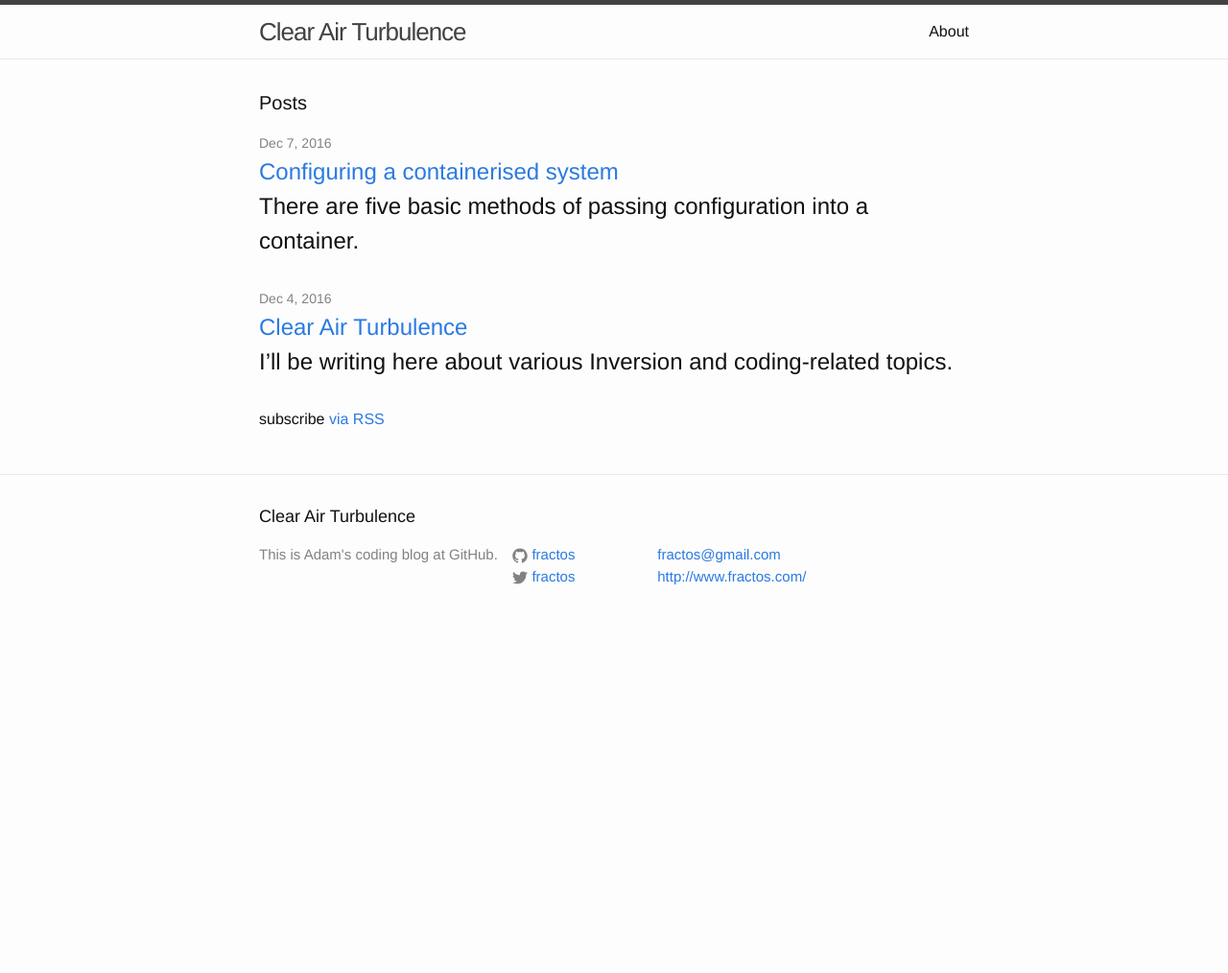
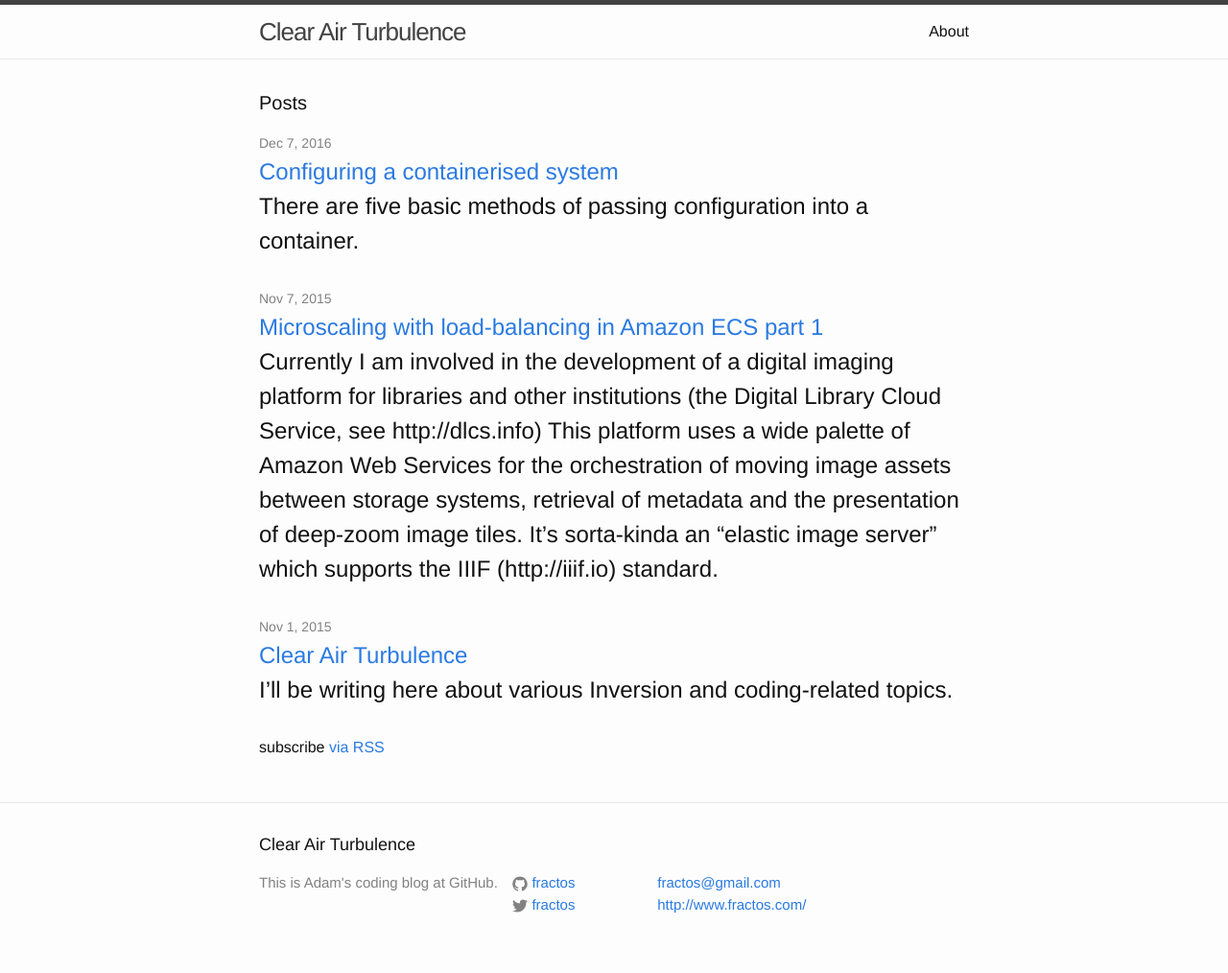
Before and after one commit to fractos/fractos.github.io, a Jekyll site: the page built from index.html, in a window 1280 px wide. Shown: the whole page at 96% size. Built offline with Jekyll 4.4.1, drawn with Linux system fonts in a browser that asks for light colours; before the commit the page ends 900 px from its top, so only the background shows below that; some of the changed lines change nothing that is shown.

Commit message:
rewriting history.

```diff
--- a/_posts/2016-12-04-clear-air-turbulence.markdown
+++ b/_posts/2015-11-01-clear-air-turbulence.markdown
@@ -1,7 +1,7 @@
 ---
 layout: post
 title:  "Clear Air Turbulence"
-date:   2016-12-04 11:15:00
+date:   2015-11-01 11:15:00
 categories: welcome
 ---
 I'll be writing here about various Inversion and coding-related topics.
--- /dev/null
+++ b/_posts/2015-11-07-microscaling-with-load-balancing-in-amazon-ecs-part-1.markdown
@@ -0,0 +1,47 @@
+---
+layout: post
+title:  "Microscaling with load-balancing in Amazon ECS part 1"
+date:   2015-11-07 15:00:00
+categories: containers microscaling
+---
+Currently I am involved in the development of a digital imaging platform for libraries and other institutions (the Digital Library Cloud Service, see http://dlcs.info) This platform uses a wide palette of Amazon Web Services for the orchestration of moving image assets between storage systems, retrieval of metadata and the presentation of deep-zoom image tiles. It's sorta-kinda an "elastic image server" which supports the IIIF (http://iiif.io) standard.
+
+The system is split into two layers - Orchestration and Image-Serving. Both of these are intended to auto-scale independently, and this has been achieved with the Orchestration layer by deploying it as an Elastic Beanstalk application. Since this application is (currently) a .Net application that lives in IIS, then this environment suits it well.
+
+The Image-Serving layer is Linux-based, comprising of a lightweight HTTP daemon (lighttpd) and Ruven Patel's IIPSrv (http://iipimage.sourceforge.net/) with optimised Jpeg-2000 support. This is quite easily deployed as a Docker container and that is what our current prototype uses.
+
+Since we are using Docker anyway, I looked into how Amazon's Elastic Container Service could be used to auto-scale the Image-Serving layer on demand.
+
+What I found was that the concept of a Service in ECS did not cover how I thought it could be used.
+
+### Services under ECS
+
+(http://docs.aws.amazon.com/AmazonECS/latest/developerguide/service-load-balancing.html)
+
+A Service in ECS represents parts of an application that are distributed across various Docker containers. A cluster of EC2 instances form a group of hosts that a Service may be deployed to. Each host may contain a maximum of one instance of a Service. When scaling occurs, the EC2 cluster can expand or contract with Auto-Scaling Group rules and the ECS Scheduler decides where new instances are placed.
+
+The limitation of a maximum of a single Service instance per host is one that I was not expecting, but can understand given the way Elastic Load Balancers are configured. In ECS, the port numbers of containers in the Service are static because you'll only get one instance of the Service per host, and therefore load balancing can occur across the cluster in a static way (from the Elastic Load Balancer's point of view).
+
+When I saw the setup dialog for a Task in ECS mention the internal and external ports for a Docker container, I had hoped that this implied that the external port on the container could be balanced across if it was left blank, but that turned out not to be the case.
+
+### Microscaling
+
+What I wanted was the ability to work with multiple similar Docker containers populating EC2 cluster members dynamically in response to some metric - e.g. a CloudWatch alarm from our orchestration layer's load balancer. As that Elastic Beanstalk application scales in response to demand, so would the number of deployed containers up to the available space of the hosts in the cluster as defined in ECS.
+
+It turns out that this technique has a term - microscaling - and I've been researching it recently, including the offering from Force12.io - (http://force12.io/)
+
+Once the number of containers is under dynamic control, the cluster itself could then expand or contract by responding to a separate Auto-Scaling Group rule.
+
+### Load-balancing
+
+The other issue is load balancing across the cluster. In the scenario I want, the ports on the deployed containers would need to be routed to directly by the load balancer, so that means multiple different ports per host. This is something which would bend the ELB architecture out of shape, I think.
+
+
+### Use case and solution
+
+Our use case is that I want to have an auto-scaling group of EC2 instances in an ECS cluster which host multiple similar containers that will listen on the same internal port, but are routed to via their external port that is assigned by Docker (e.g. while still appearing to be port 80 inside the container). They will be available to be load-balanced across all the containers that are running in the cluster. These large EC2 instances could host multiple different 'services' comprised of similar containers.
+
+Essentially, we'd like to have a number of large container hosts and fill them on-demand with web servers or other cookie-cutter services, with load balancing going direct to the containers, across a cluster, across AZs.
+
+
+I have created a system for performing both microscaling and load-balancing within ECS, and I will show the solution in the next blog post.
```
Also changed, not shown: _posts/2016-12-07-configuring-a-containerised-system - Copy.markdown (renamed from _posts/2016-12-07-configuring-a-containerised-system.markdown).
